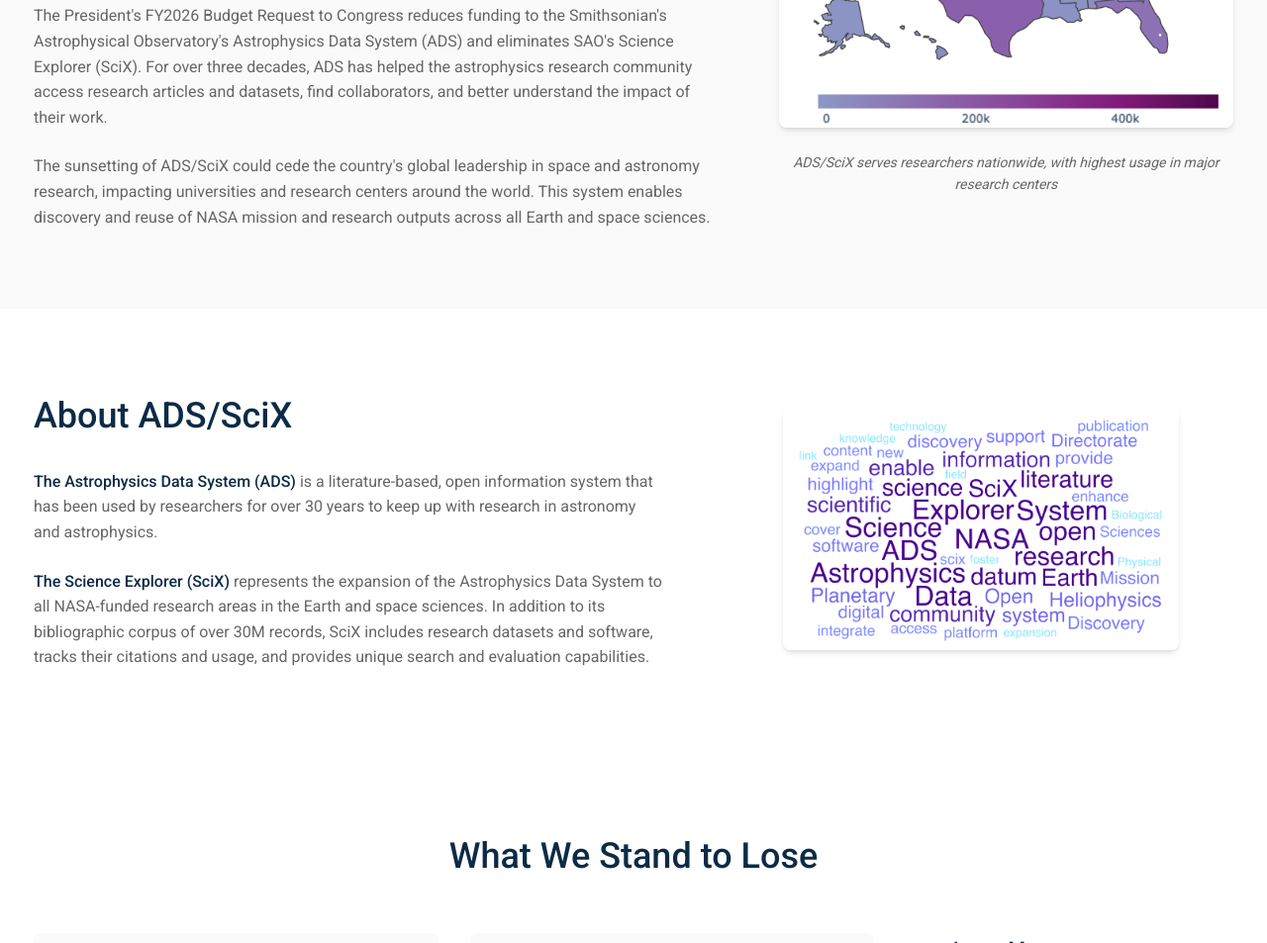
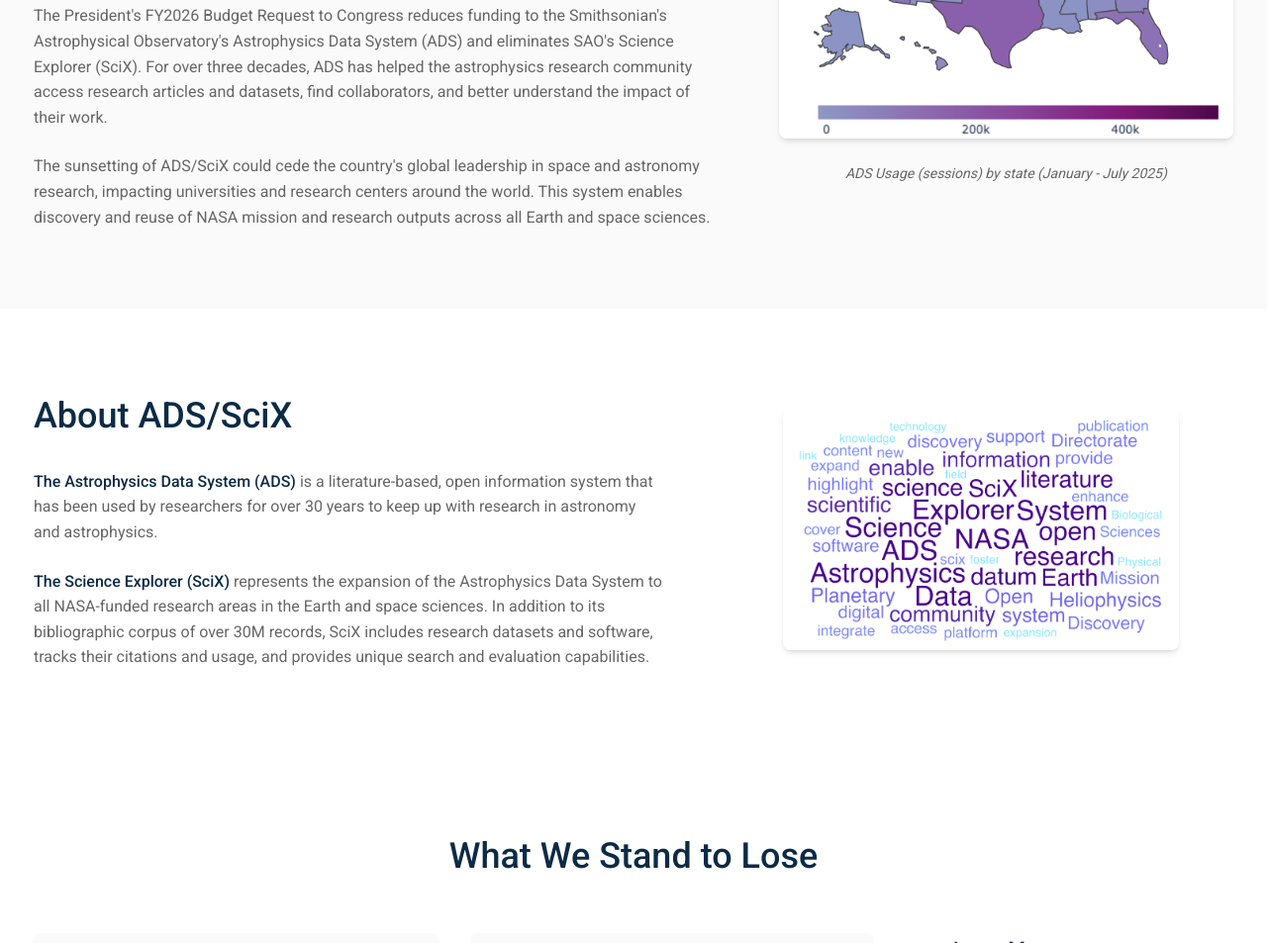
Before and after one commit to sjarmak/save_ADS_SciX, a website built with Vite: page index.html in a window 1280 px wide. Shown: the part 1992-2945 px from the top of the page at 99% size. Built offline with nearby package versions, Linux system fonts and the light colour scheme.

Commit message:
Update usage map caption to show specific data timeframe
Co-authored-by: Amp <amp@ampcode.com>
Amp-Thread-ID: https://ampcode.com/threads/T-7cf1ff35-f07b-420e-a506-ae8b7f2172a4

```diff
--- a/index.html
+++ b/index.html
@@ -112,7 +112,7 @@
                 <div class="advocacy__visual">
                     <div class="advocacy__map">
                         <img src="/images/ADS:SciX_Usage_Map.png" alt="ADS/SciX Usage Across the United States" class="usage-map">
-                        <p class="map-caption">ADS/SciX serves researchers nationwide, with highest usage in major research centers</p>
+                        <p class="map-caption">ADS Usage (sessions) by state (January - July 2025)</p>
                     </div>
                 </div>
             </div>
```
